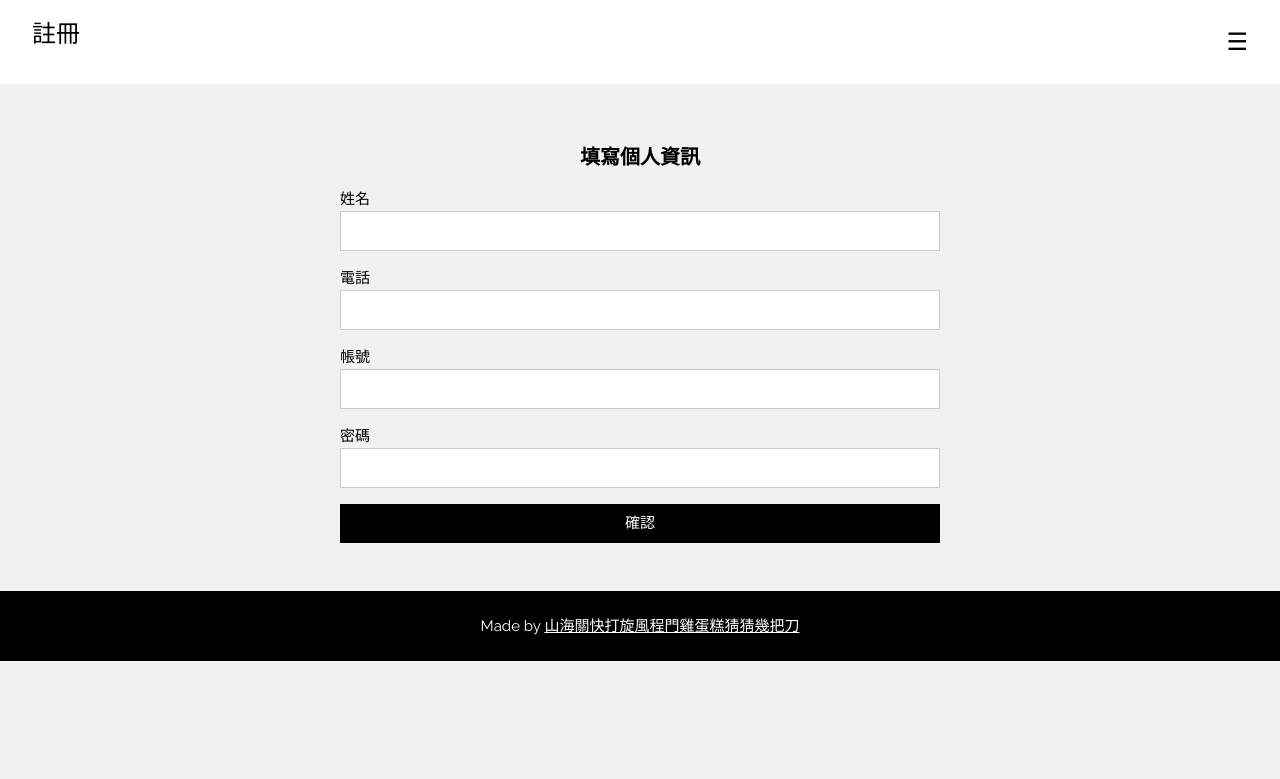
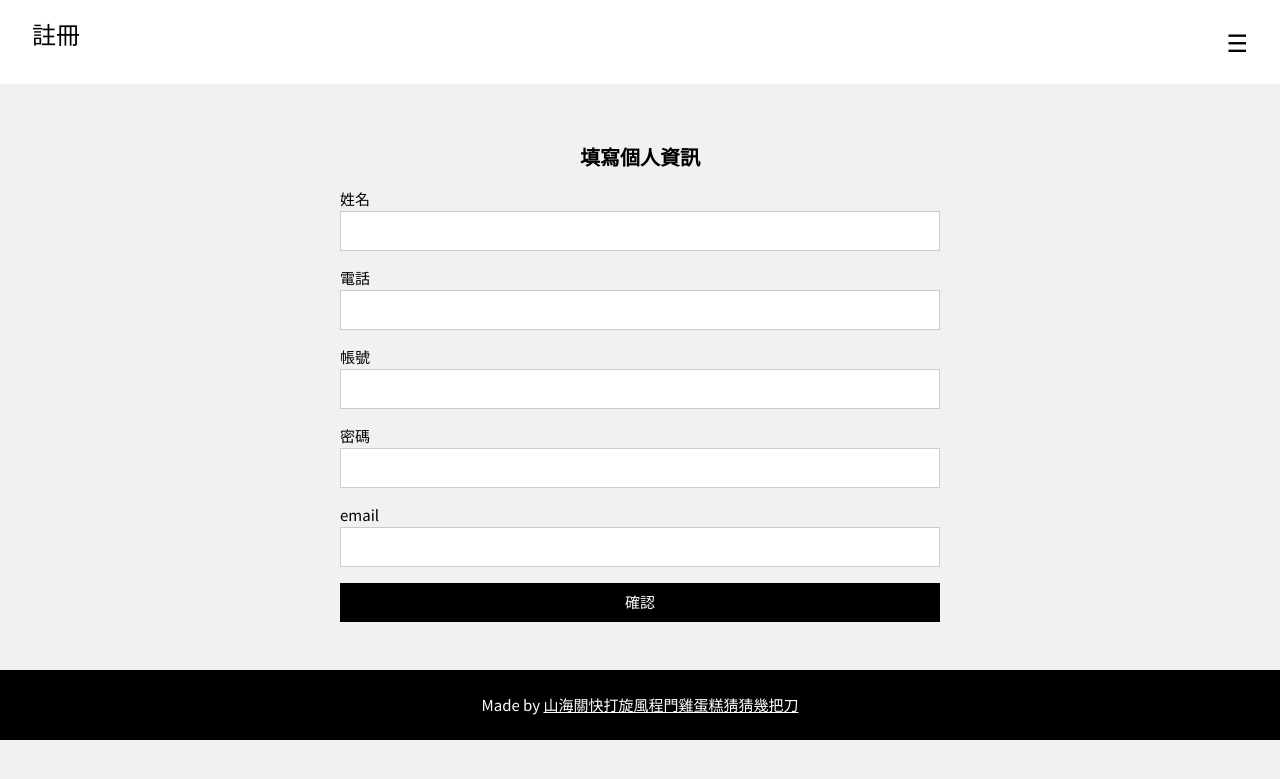
Before and after one commit to kangwei0988/NTOUMotoGo, a Python web app: template templates/2-register.html in a window 1280 px wide. Shown: the top 779 px of the page. Run offline with Jinja, Linux system fonts and the light colour scheme; the template is opened without the code that fills it, so the values that code supplies are empty.

Commit message:
Update 2-register.html
更改字型,新增註冊email欄位

```diff
--- a/templates/2-register.html
+++ b/templates/2-register.html
@@ -6,7 +6,8 @@
 <link rel="stylesheet" href="https://www.w3schools.com/w3css/4/w3.css">
 <link rel="stylesheet" href="https://fonts.googleapis.com/css?family=Raleway">
 <style>
-body,h1,h2,h3,h4,h5 {font-family: "Raleway", sans-serif}
+@import url(https://fonts.googleapis.com/earlyaccess/notosanstc.css);
+body,h1,h2,h3,h4,h5 {font-family: "Noto Sans TC","Raleway", sans-serif}
 .w3-quarter img{margin-bottom: -6px; cursor: pointer}
 .w3-quarter img:hover{opacity: 0.6; transition: 0.3s}
 
@@ -35,38 +36,30 @@ body,h1,h2,h3,h4,h5 {font-family: "Raleway", sans-serif}
 <!-- !PAGE CONTENT! -->
 <div class="w3-main w3-content" style="max-width:1600px;margin-top:100px">
 
-  <!-- Pagination -->
-  <!-- <div class="w3-center w3-padding-32">
-    <div class="w3-bar">
-      <a href="#" class="w3-bar-item w3-button w3-hover-black">&laquo;</a>
-      <a href="#" class="w3-bar-item w3-black w3-button">1</a>
-      <a href="#" class="w3-bar-item w3-button w3-hover-black">2</a>
-      <a href="#" class="w3-bar-item w3-button w3-hover-black">3</a>
-      <a href="#" class="w3-bar-item w3-button w3-hover-black">4</a>
-      <a href="#" class="w3-bar-item w3-button w3-hover-black">&raquo;</a>
-    </div>
-  </div> -->
-
   <div class="w3-container w3-light-grey w3-padding-32 w3-padding-large" id="contact">
     <div class="w3-content" style="max-width:600px">
       <h4 class="w3-center"><b>填寫個人資訊</b></h4>
       <form action="/action_page.php" target="_blank">
         <div class="w3-section">
           <label>姓名</label>
-          <input class="w3-input w3-border" type="text" name="Name" required>
+          <input class="w3-input w3-border" type="text" name="name" required>
         </div>
         <div class="w3-section">
           <label>電話</label>
-          <input class="w3-input w3-border" type="text" name="Email" required>
+          <input class="w3-input w3-border" type="number" name="phone number" required>
         </div>
         <div class="w3-section">
           <label>帳號</label>
-          <input class="w3-input w3-border" type="text" name="Message" required>
+          <input class="w3-input w3-border" type="text" name="account number" required>
         </div>
         <div class="w3-section">
             <label>密碼</label>
-            <input class="w3-input w3-border" type="text" name="Message" required>
+            <input class="w3-input w3-border" type="password" name="password" required>
           </div>
+          <div class="w3-section">
+              <label>email</label>
+              <input class="w3-input w3-border" type="email" name="email" required>
+            </div>
         <button type="submit" class="w3-button w3-block w3-black w3-margin-bottom">確認</button>
       </form>
     </div>
```
